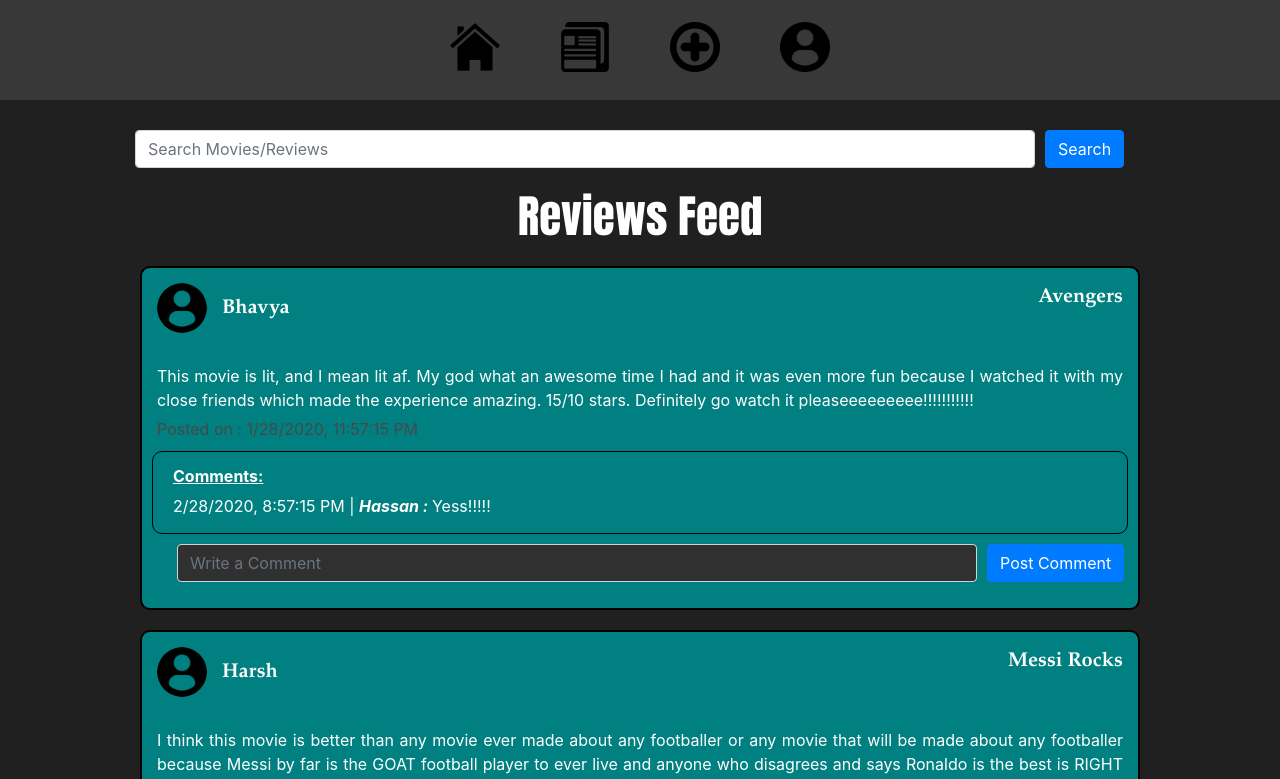
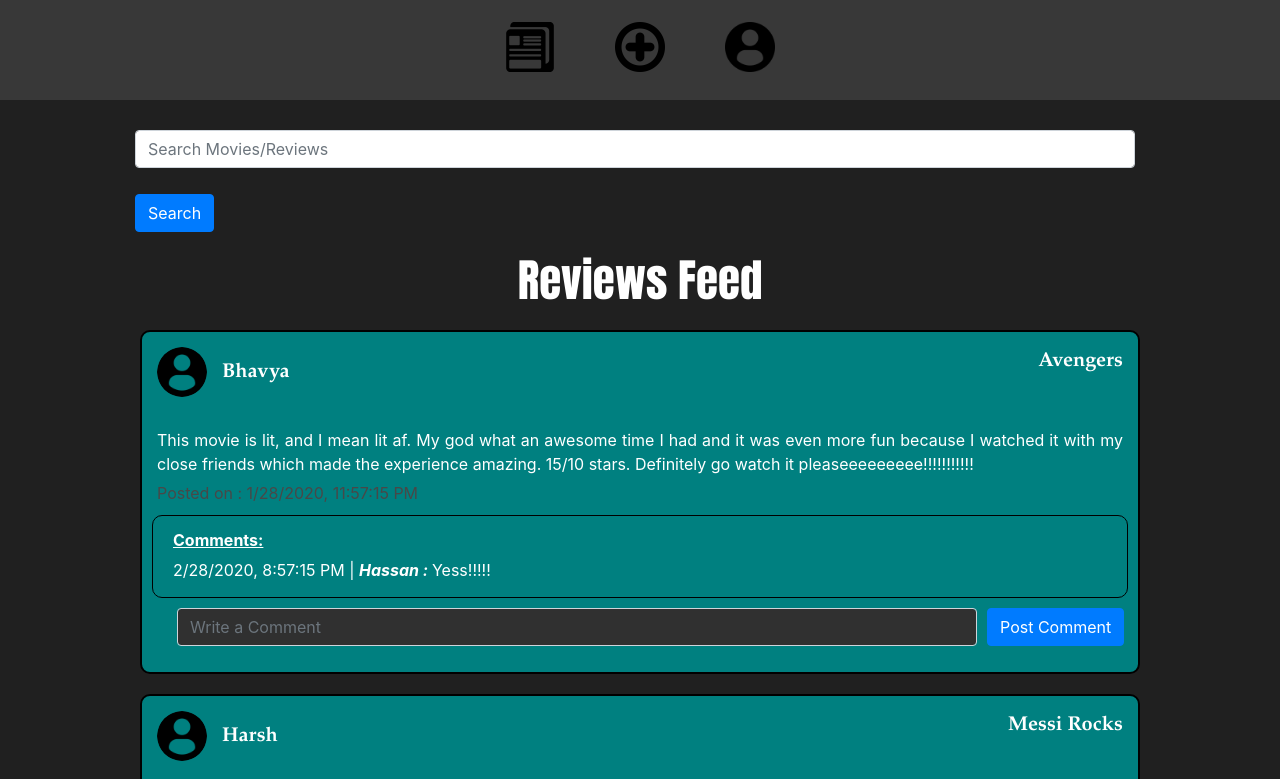
Before and after one commit to HareshNasit/Moviegram, a React (Create React App) app in the folder moviegram/: page /NewsFeed in a window 1280 px wide. Shown: the top 779 px of the page. Built offline with nearby package versions, Linux system fonts and the light colour scheme.

Commit message:
removed the home link from the menubar cause signed in user only goes to home when he/she signs out and if they wanna search movies they can use the search bar on news feed screen

```diff
--- a/moviegram/src/Components/MainMenuBar/index.js
+++ b/moviegram/src/Components/MainMenuBar/index.js
@@ -3,7 +3,6 @@ import "./styles.css";
 import {Link} from 'react-router-dom';
 
 // import all the images for the menu bar
-import homeimg from './home.png'
 import newsFeedimg from './newsFeed.png'
 import profileimg from './profile.png'
 import addReviewimg from './addReview.png'
@@ -16,10 +15,6 @@ class MainMenuBar extends React.Component {
 
         <div id="menuItems">
           <ul>
-            <li>
-            <Link to={'/'}><img src={homeimg} alt="Home" className="mainMenu-btn"/></Link>
-            </li>
-
             <li>
             <Link to={'/NewsFeed'}>
               <img src={newsFeedimg} alt="News Feed" className="mainMenu-btn"/>
--- a/moviegram/src/Components/NewsFeed/index.js
+++ b/moviegram/src/Components/NewsFeed/index.js
@@ -54,7 +54,7 @@ class NewsFeedScreen extends React.Component {
 
   render() {
     return (
-      <div className="pageFeed">
+      <div id="pageFeed">
 
         {/*The menu bar is just reused from the Component MainMenuBar */}
         <MainMenuBar/>
--- a/moviegram/src/Components/NewsFeed/styles.css
+++ b/moviegram/src/Components/NewsFeed/styles.css
@@ -1,10 +1,3 @@
-.pageFeed {
-	margin-top: 0px;
-	margin-bottom: 0px;
-	position: relative;
-	width: 100%;
-	height: 100%;
-}
 
 .searchMovieform {
     width: 1000px;
--- a/moviegram/src/Components/UserProfile/index.js
+++ b/moviegram/src/Components/UserProfile/index.js
@@ -1,5 +1,6 @@
 import React from "react";
 import "./styles.css";
+import "./../universalStyles.css"
 import { Button, Form } from "react-bootstrap";
 import MainMenuBar from './../MainMenuBar';
 import Image from 'react-bootstrap/Image'
@@ -13,25 +14,6 @@ import profileimgdef from './../MainMenuBar/profile.png';
 // import constants file which carries user data
 const constants = require("../../constants")
 // import FollowStatsModel from './../UserFollowStats';
-
-
-// <Review username='harshn12'
-//         movieName='Avengers'
-//         reviewContent='Endgame definitively closes a few chapters in the Avengers saga in highly satisfying fashion. It is a tremendously entertaining intergalactic trip. 15/10 stars. Definitely go watch it Marvel fans!'
-//         commentsSection='Comments section Component goes here'/>
-// <Review username='harshn12'
-//         movieName='Intersteller'
-//         reviewContent="Christopher Nolan's spectacular film is filled with frustration, anger, and guilt, and also strives for acceptance and even redemption."
-//         commentsSection='Comments section Component goes here'/>
-// <Review username='harshn12'
-//         movieName='Anabelle Comes Home'
-//         reviewContent="Super scary, in a truly fun way, even if a bit over the top. I love diving into the world of the Warren families' 'room of evil things.' This made me want to see a movie about their daughter Judy, who already sees ghosts."
-//         commentsSection='Comments section Component goes here'/>
-// <Review username='harshn12'
-//         movieName='Shawshank Redemption'
-//         reviewContent="This is an engagingly simple, good-hearted film, with just enough darkness around the edges to give contrast and relief to its glowingly benign view of human nature. Morgan Freeman you are a legend."
-//         commentsSection='Comments section Component goes here'/>
-
 
 class UserProfile extends React.Component {
   constructor(props) {
@@ -158,7 +140,7 @@ class UserProfile extends React.Component {
             </div>
             <div id="profileInfo">
               <div id="infoHeader">
-                <span id="userName">harshn12</span>
+                <span id="userName">{this.currUser}</span>
                 {follow_edit_button}
                 <Dialog id="editProfile" ref={(component) => { this.dialog = component }} />
                 <Modal className = "numFollowModel"
--- a/moviegram/src/Components/UserProfile/styles.css
+++ b/moviegram/src/Components/UserProfile/styles.css
@@ -1,13 +1,3 @@
-
-#userProfile {
-	/* top: 10px;
-	bottom: 50px; */
-	height: 100vh;
-	width: 100%;
-	margin: 0;
-	/* background-color: green; */
-	/* position: relative; */
-}
 
 #bodyHeader {
   width: 100%;
--- a/moviegram/src/Components/universalStyles.css
+++ b/moviegram/src/Components/universalStyles.css
@@ -1,5 +1,9 @@
-.pageFeed, #addreviewmain, .searchBar {
+#pageFeed, #addreviewmain, #userProfile, .searchBar {
   background-color: #202020;
+  color: white;
+  height: 100%;
+  width: 100%;
+  padding-bottom: 10px;
 }
 
 .reviewUserPic {
```
